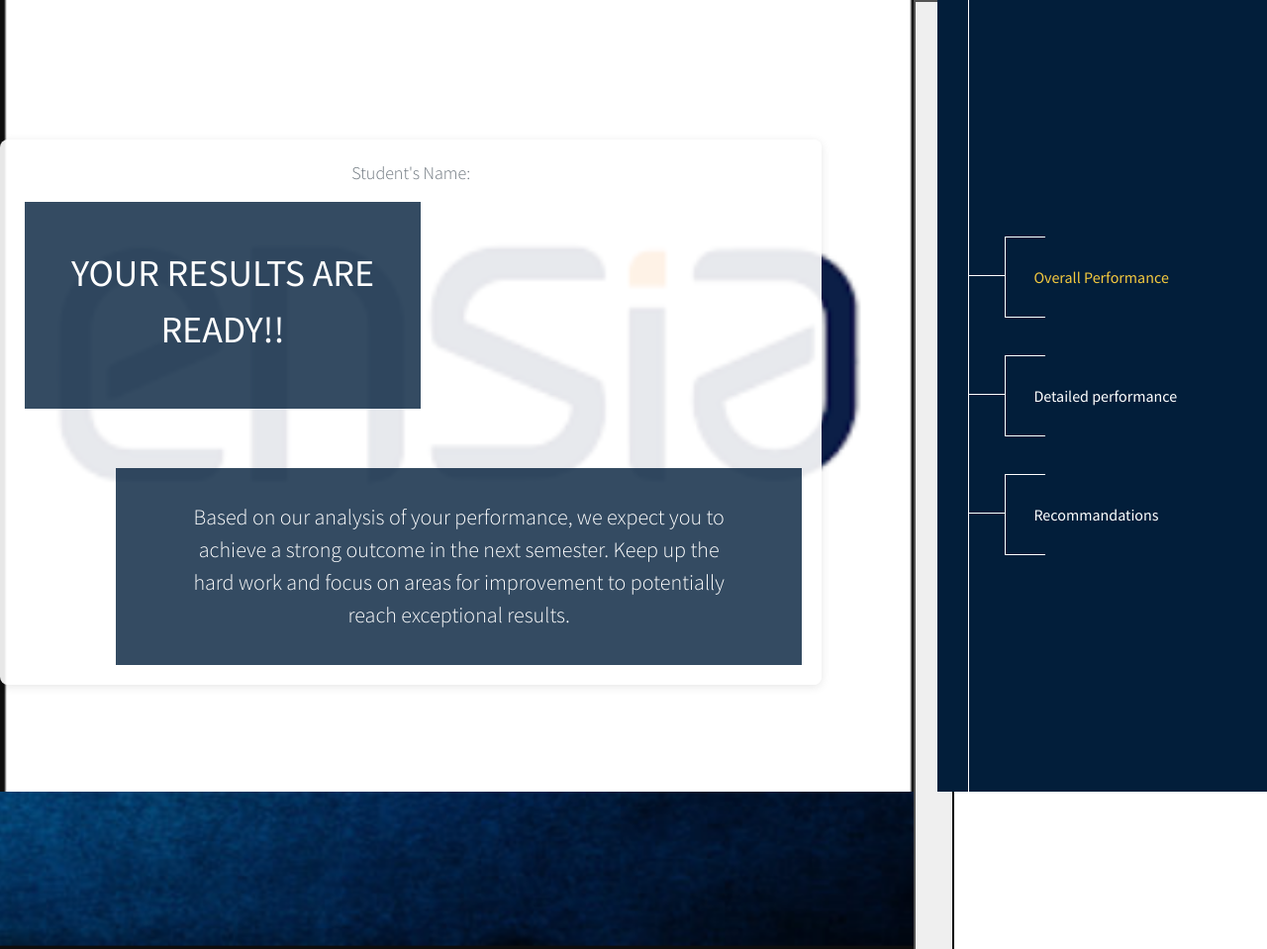
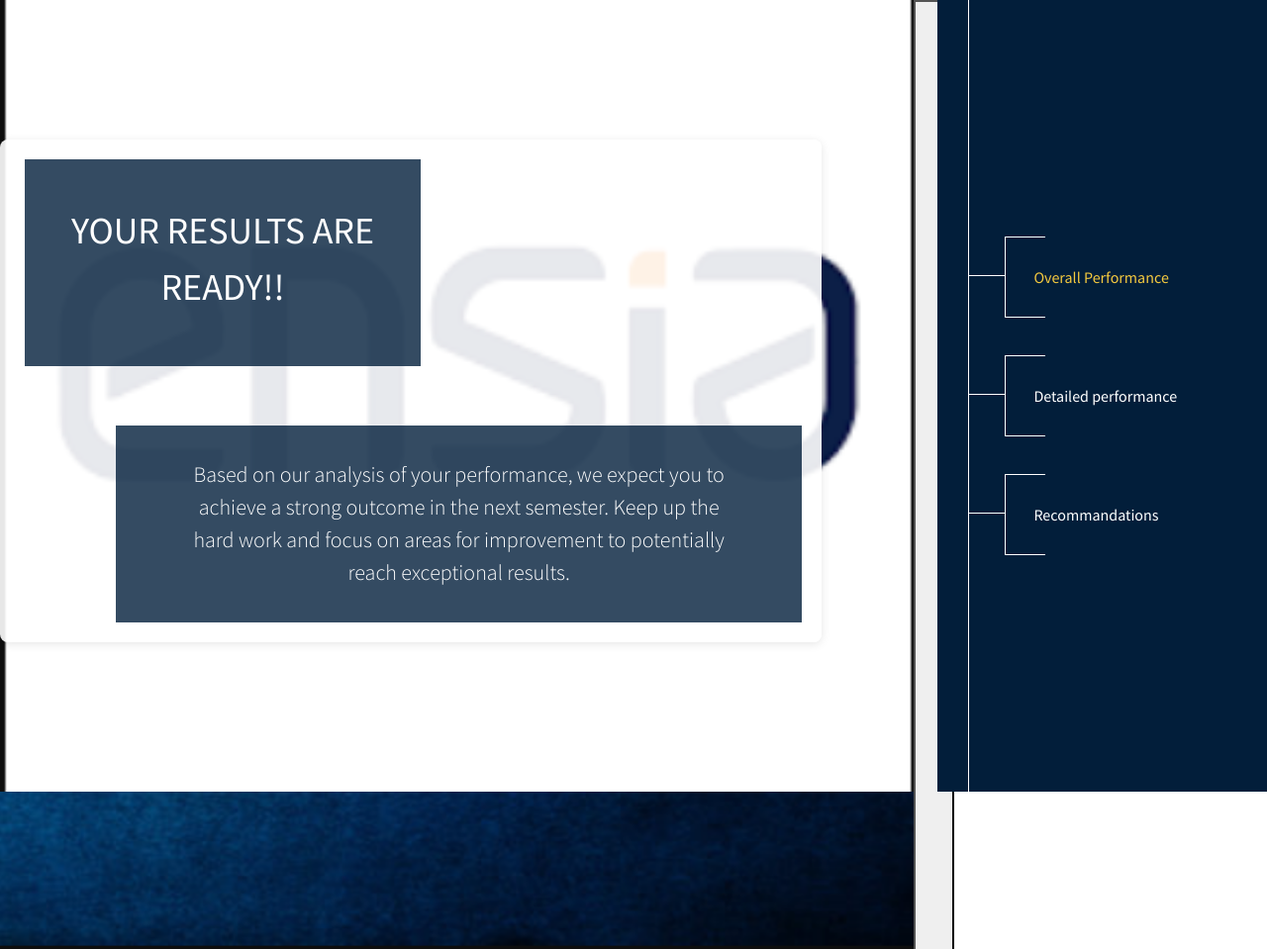
Before and after one commit to Thilleli-G/GP_ENSIA_Insight, a Flask app: template templates/results.html in a window 1280 px wide. Shown: the top 959 px of the page at 99% size. Run offline with Flask 3, Linux system fonts and the light colour scheme; the template is opened without the code that fills it, so the values that code supplies are empty; some libraries are stand-ins or nearby versions.

Commit message:
Lastest version

```diff
--- a/app.py
+++ b/app.py
@@ -48,11 +48,10 @@
     name = session.get('name')
     surname = session.get('surname')
 
-    if not email or not name or not surname:
-        flash('Session data missing, please register again.')
-        return redirect(url_for('index'))
-
-    return render_template('results.html', email=email, name=name, surname=surname)
+    if email and name and surname:
+        return render_template('results.html', name=name, surname=surname)
+    else:
+        return "Session data missing, please register again."
 
 
 
--- a/templates/results.html
+++ b/templates/results.html
@@ -45,7 +45,9 @@
             <div class="banner-section section parallax-window" data-parallax="scroll" data-image-src="img/section-1-bg.png" id="section-1">
                 <div class="container">
                     <div class="item">
-                        <p>Student's Name: <strong>{{ name }}</strong> <strong>{{ surname }}</strong></p>
+                        {% if name and surname and email %}
+                            <p>Student's Name: <strong>{{ name }} {{ surname }}</strong></p>
+                        {% endif %}
                         <div class="bg-blue-transparent logo-fa"><span>YOUR RESULTS ARE READY!!</span> </div>
                         <div class="bg-blue-transparent simple"><p>Based on our analysis of your performance, we expect you to achieve a strong outcome in the next semester.
                             Keep up the hard work and focus on areas for improvement to potentially reach exceptional results.</p></div>
```
